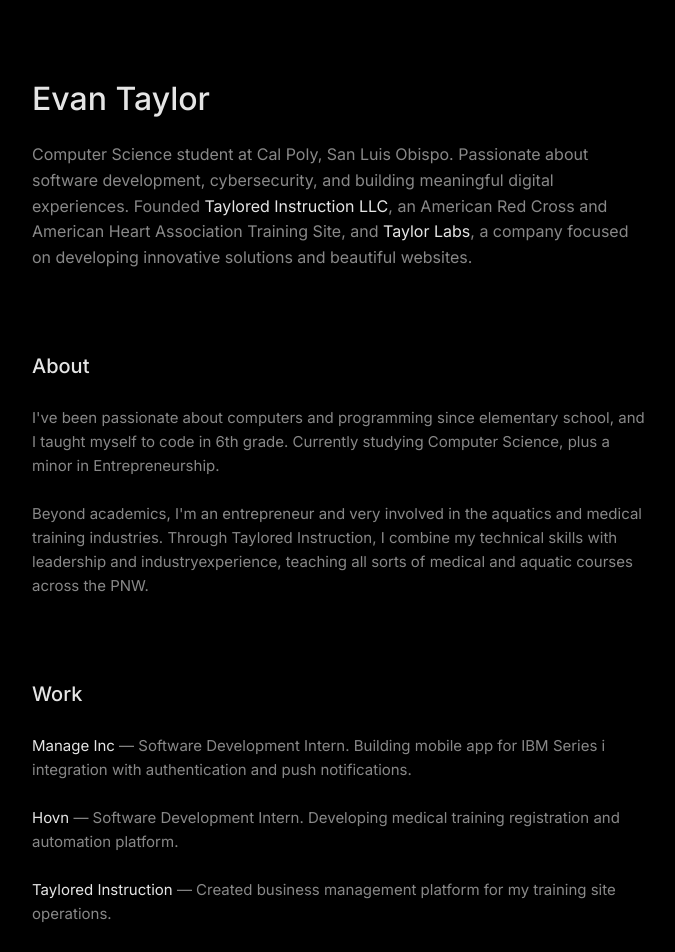
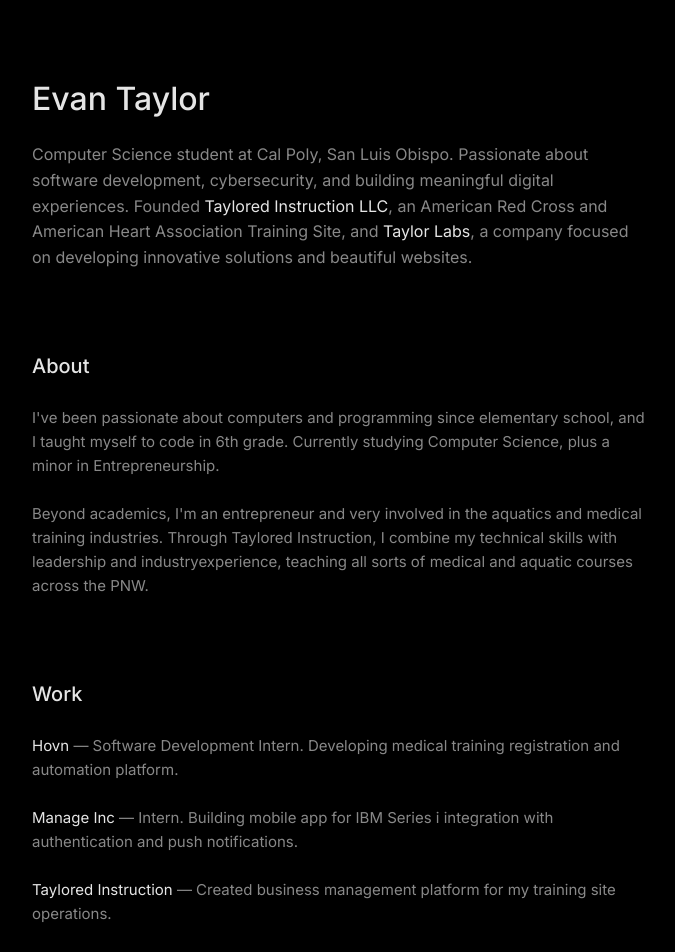
Before and after one commit to evan-taylor/evan-taylor-website, a Next.js app: page / in a window 1280 px wide. Shown: the top 952 px of the page, without its empty margins (300-975 px from the left). Built offline with nearby package versions, Linux system fonts and the light colour scheme.

Commit message:
fix reusme ordering

```diff
--- a/app/page.tsx
+++ b/app/page.tsx
@@ -65,18 +65,6 @@
           </h2>
           <p>
             <a
-              href="https://manageinc.com"
-              target="_blank"
-              rel="noopener noreferrer"
-              className="link"
-            >
-              Manage Inc
-            </a>{" "}
-            — Software Development Intern. Building mobile app for IBM Series i
-            integration with authentication and push notifications.
-          </p>
-          <p>
-            <a
               href="https://hovn.app"
               target="_blank"
               rel="noopener noreferrer"
@@ -86,6 +74,18 @@
             </a>{" "}
             — Software Development Intern. Developing medical training
             registration and automation platform.
+          </p>
+          <p>
+            <a
+              href="https://manageinc.com"
+              target="_blank"
+              rel="noopener noreferrer"
+              className="link"
+            >
+              Manage Inc
+            </a>{" "}
+            — Intern. Building mobile app for IBM Series i integration with
+            authentication and push notifications.
           </p>
           <p>
             <a
```
